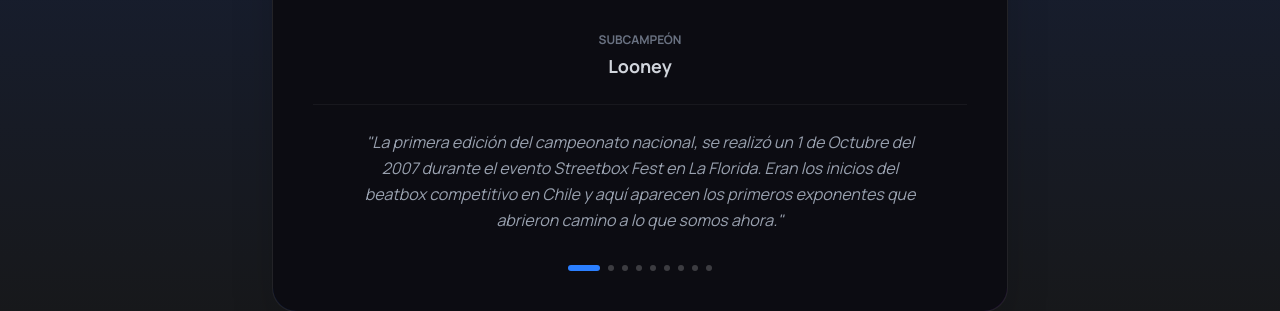
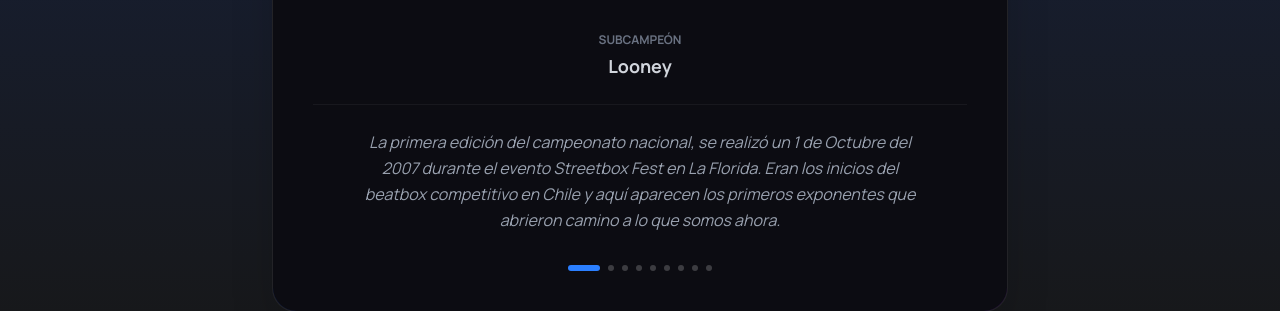
Before and after one commit to ayrtoncatri/beatbox-chile-web, a Next.js app: page / in a window 1280 px wide. Shown: the part 1980-2291 px from the top of the page. Built offline with nearby package versions, Linux system fonts and the light colour scheme; no server answers; the database is empty.

Commit message:
chore: update dependencies for Next.js and React packages

```diff
--- a/components/home/Historia.tsx
+++ b/components/home/Historia.tsx
@@ -196,7 +196,7 @@ export default function Historia() {
                             {/* DESCRIPCIÓN */}
                             <div className="pt-6 border-t border-white/5">
                                 <p className="text-gray-400 leading-relaxed text-sm md:text-base max-w-xl mx-auto italic">
-                                    "{edicion.descripcion}"
+                                    {edicion.descripcion}
                                 </p>
                             </div>
 
```
Also changed, not shown: package.json (+4 -4 lines), 1 other file (tests, documents, lock files or other folders).
